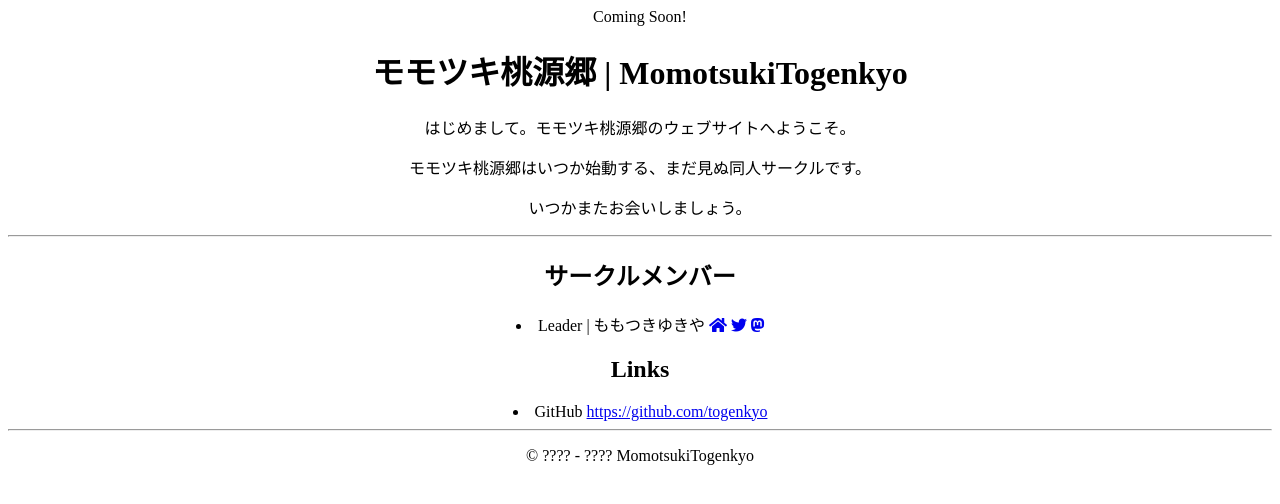
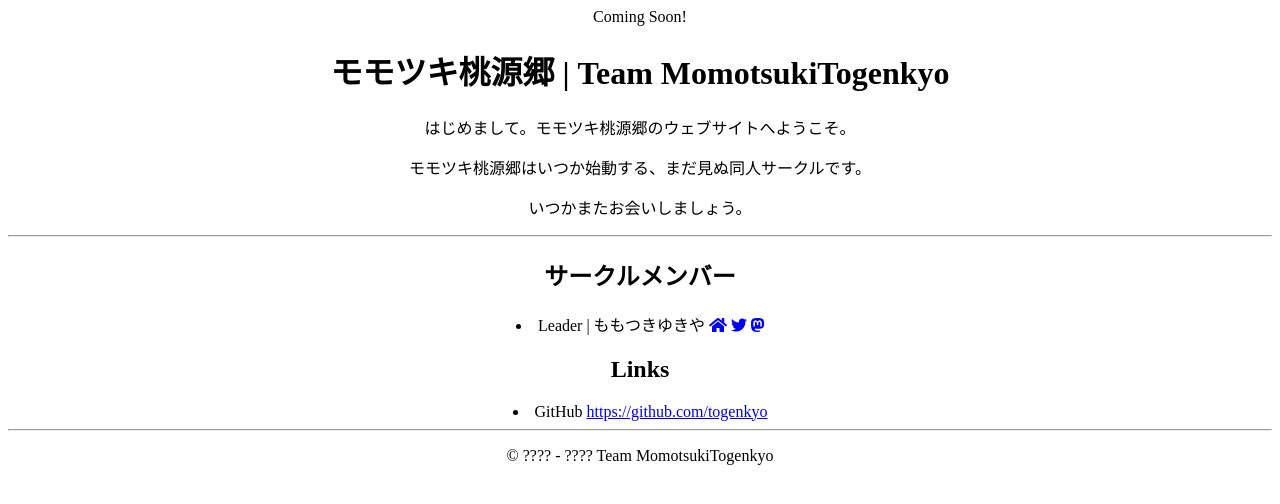
Before and after one commit to togenkyo/website, a plain HTML site: page index.html in a window 1280 px wide. Drawn offline with Linux system fonts and the light colour scheme.

Commit message:
TEAMgit add .!

```diff
--- a/index.html
+++ b/index.html
@@ -17,7 +17,7 @@
 
 <body>
     <header>Coming Soon!</header>
-    <h1>モモツキ桃源郷 | MomotsukiTogenkyo</h1>
+    <h1>モモツキ桃源郷 | Team MomotsukiTogenkyo</h1>
     <p>はじめまして。モモツキ桃源郷のウェブサイトへようこそ。</p>
     <p>モモツキ桃源郷はいつか始動する、まだ見ぬ同人サークルです。</p>
     <p>いつかまたお会いしましょう。</p>
@@ -32,7 +32,7 @@
     </li>
     <hr>
     <footer>
-        <p>&copy; ???? - ???? MomotsukiTogenkyo</p>
+        <p>&copy; ???? - ???? Team MomotsukiTogenkyo</p>
     </footer>
 </body>
 
```
